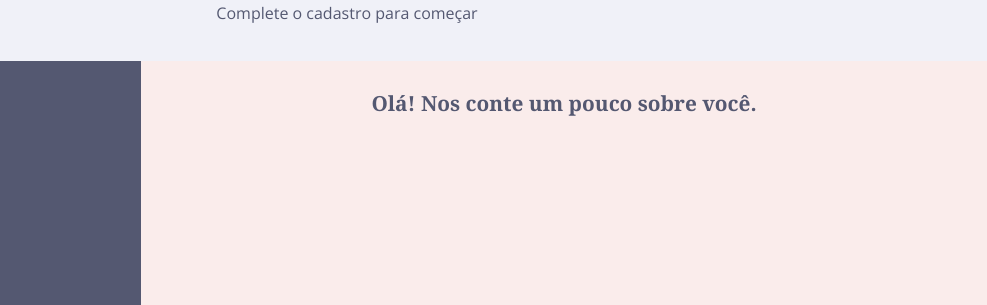
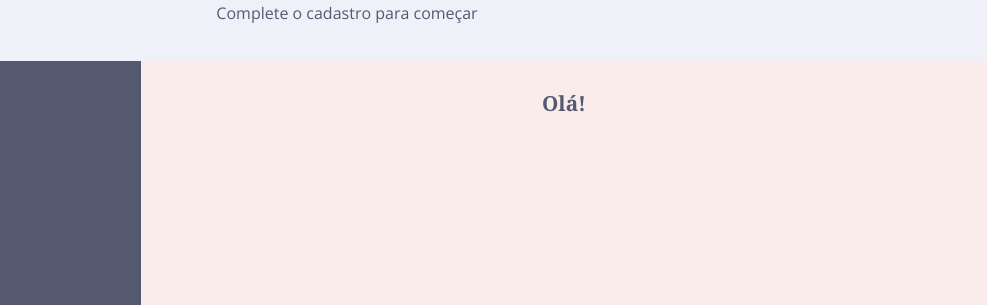
Before and after one commit to YasminGonc/pawlovers, a plain HTML site: page cadastropet-parte2/parte2cadastropet.html in a window 1280 px wide. Shown: the part 135-440 px from the top of the page, 293-1280 px from the left. Drawn offline with nearby package versions, Linux system fonts and the light colour scheme.

Commit message:
Update parte2cadastropet.html

```diff
--- a/cadastropet-parte2/parte2cadastropet.html
+++ b/cadastropet-parte2/parte2cadastropet.html
@@ -46,7 +46,7 @@
                 </div>
             </div>
             <div class="card__formulário">
-                <h2 class="card__formulário-titulo">Olá! Nos conte um pouco sobre você.</h2>
+                <h2 class="card__formulário-titulo">Olá! </h2>
                 <form action="" >
 
                 </form>
```
